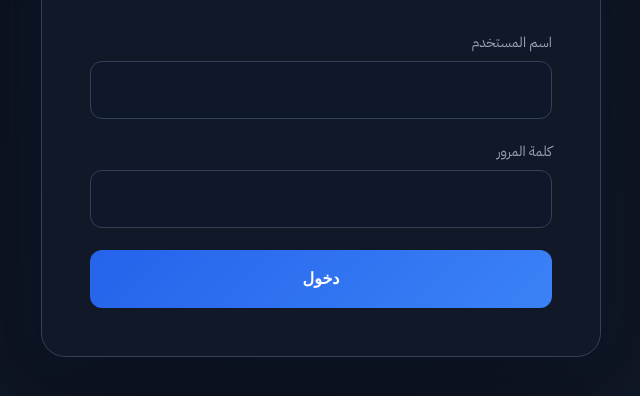
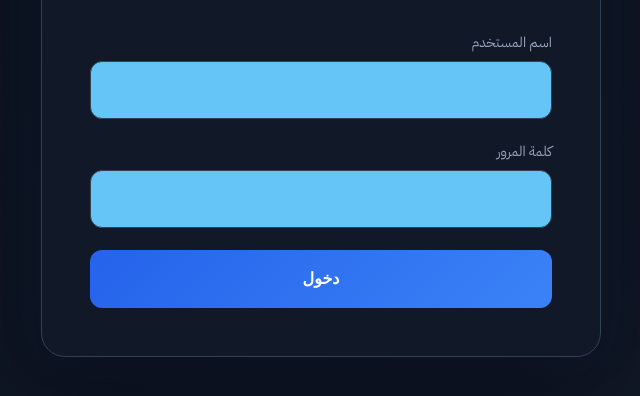
Before and after one commit to Mostafamahmoud12824/sql-menu-bulk-importer, a website: page login.html in a window 1280 px wide. Both pictures are taken after a click on the switch "تبديل المظهر". Shown: the part 340-736 px from the top of the page, without its empty margins (319-959 px from the left). Drawn offline with Linux system fonts and the light colour scheme.

```diff
--- a/login.css
+++ b/login.css
@@ -233,7 +233,7 @@
 }
 
 [data-theme="dark"] .field input {
-  background: #0f172a;
+  background: #64c5f6;
   color: #ffffff;
   border-color: #334155;
   caret-color: #ffffff;
```
